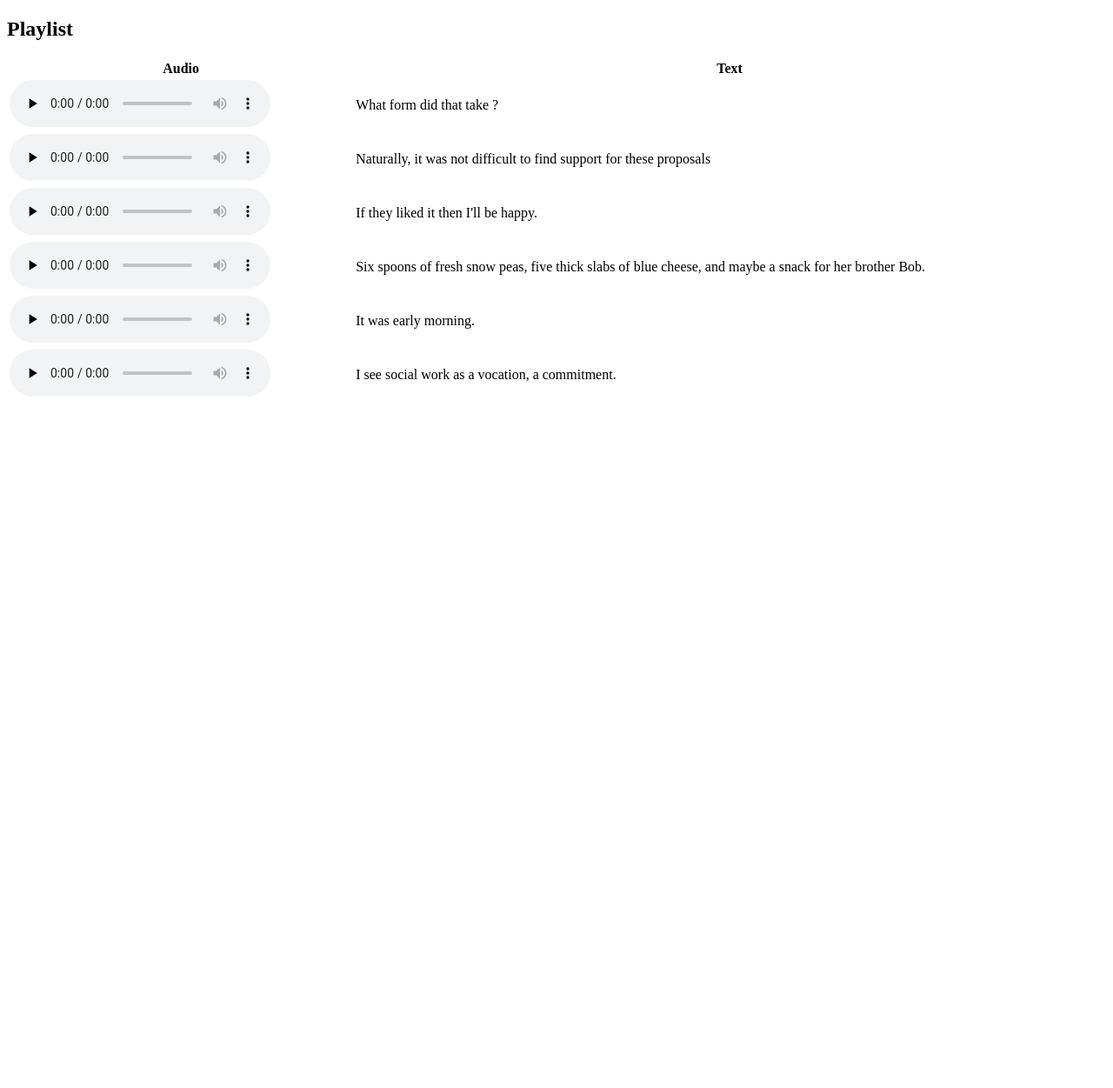
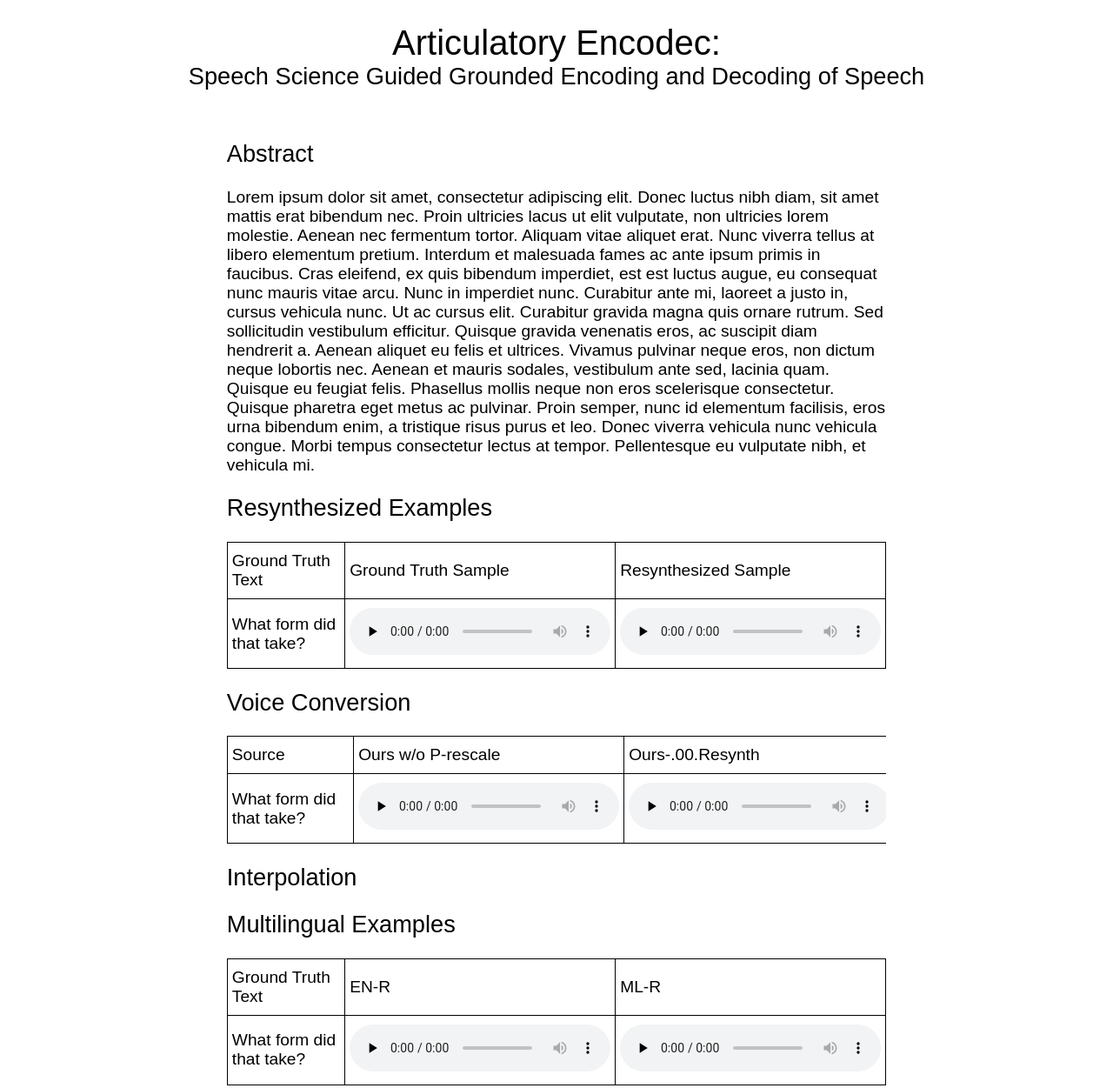
Before and after one commit to articulatoryencodec/articulatoryencodec.github.io, a plain HTML site: page index.html in a window 1280 px wide. Shown: the top 1251 px of the page at 87% size. Before the commit the page ends 800 px from the top, so only its background shows below. Drawn offline with Linux system fonts and the light colour scheme; a web font is replaced by a local one.

Commit message:
Add new website version

```diff
--- a/index.html
+++ b/index.html
@@ -1,70 +1,191 @@
 <!DOCTYPE HTML>
 <html lang="en">
   <head>
+    <title>Articulatory Encodec</title>
+
     <meta http-equiv="Content-Type" content="text/html; charset=UTF-8">
-
     <meta name="viewport" content="width=device-width, initial-scale=1">
 
-    <link rel="stylesheet" type="text/css" href="stylesheet.css">
+    <link rel="stylesheet" type="text/css" href="static/style.css">
+    <link rel="stylesheet" href="https://use.typekit.net/ugi7azv.css">
   </head>
 
   <body>
-                <h2>Playlist</h2>
 
-                <table style="width:100%">
+    <div id="title-sec">
+      <h1 id="title">Articulatory Encodec:</h1>
+      <h2 id="subtitle">
+        Speech Science Guided Grounded
+        Encoding and Decoding of Speech
+      </h2>
+    </div>
+    <div id="abstract-sec" class="sec">
+
+      <h2 id="abstract-title" class="sec-title">Abstract</h2>
+      <p id="abstract-p">
+        Lorem ipsum dolor sit amet, consectetur adipiscing elit. Donec luctus
+        nibh diam, sit amet mattis erat bibendum nec. Proin ultricies lacus
+        ut elit vulputate, non ultricies lorem molestie. Aenean nec fermentum
+        tortor. Aliquam vitae aliquet erat. Nunc viverra tellus at libero
+        elementum pretium. Interdum et malesuada fames ac ante ipsum primis
+        in faucibus. Cras eleifend, ex quis bibendum imperdiet, est est
+        luctus augue, eu consequat nunc mauris vitae arcu. Nunc in imperdiet
+        nunc. Curabitur ante mi, laoreet a justo in, cursus vehicula nunc. Ut
+        ac cursus elit. Curabitur gravida magna quis ornare rutrum.
+
+        Sed sollicitudin vestibulum efficitur. Quisque gravida venenatis eros,
+        ac suscipit diam hendrerit a. Aenean aliquet eu felis et ultrices.
+        Vivamus pulvinar neque eros, non dictum neque lobortis nec. Aenean et
+        mauris sodales, vestibulum ante sed, lacinia quam. Quisque eu feugiat
+        felis. Phasellus mollis neque non eros scelerisque consectetur.
+        Quisque pharetra eget metus ac pulvinar. Proin semper, nunc id
+        elementum facilisis, eros urna bibendum enim, a tristique risus purus
+        et leo. Donec viverra vehicula nunc vehicula congue. Morbi tempus
+        consectetur lectus at tempor. Pellentesque eu vulputate nibh, et
+        vehicula mi.
+
+      </p>
+
+
+    </div>
+    <div id="resynth-sec" class="sec">
+      <h2 id="resynth-title" class="sec-title">Resynthesized Examples</h2>
+      <table class="tg">
+      <thead>
         <tr>
-                    <th>Audio</th>
-                    <th>Text</th>
+          <th class="tg-0lax">Ground Truth Text</th>
+          <th class="tg-0lax">Ground Truth Sample</th>
+          <th class="tg-0lax">Resynthesized Sample</th>
         </tr>
+      </thead>
+      <tbody>
         <tr>
-                    <td>
+          <td class="tg-0lax">What form did that take?</td>
+          <td class="tg-0lax">
             <audio class="player" controls preload="none">
-                        <source src="p247_275.wav" type="audio/wav">
+              <source src="static/resynth/p247_275.wav" type="audio/wav">
             </audio>
           </td>
-                    <td>What form did that take ?</td>
-                  </tr>
-                  <tr>
-                    <td>
+          <td class="tg-0lax">
             <audio class="player" controls preload="none">
-                        <source src="p277_119.wav" type="audio/wav">
+              <source src="static/resynth/p247_275.wav" type="audio/wav">
             </audio>
           </td>
-                    <td>Naturally, it was not difficult to find support for these proposals</td>
         </tr>
+      </tbody>
+      </table>
+    </div>
+
+    <div id="vc-sec" class="sec">
+
+      <h2 id="vc-title" class="sec-title">Voice Conversion</h2>
+      <div id="vc-wrapper">
+      <table class="tg">
+      <thead>
         <tr>
-                    <td>
+          <th class="tg-0lax" id="vc-source-text">Source</th>
+          <th class="tg-0lax">Ours w/o P-rescale</th>
+          <th class="tg-0lax">Ours-.00.Resynth</th>
+          <th class="tg-0lax">YourTTS</th>
+          <th class="tg-0lax">QuickVC</th>
+        </tr>
+      </thead>
+      <tbody>
+        <tr>
+          <td class="tg-0lax">What form did that take?</td>
+          <td class="tg-0lax">
             <audio class="player" controls preload="none">
-                        <source src="p276_118.wav" type="audio/wav">
+              <source src="static/vc/p247_275.wav" type="audio/wav">
             </audio>
           </td>
-                    <td>If they liked it then I'll be happy.</td>
-                  </tr>
-                  <tr>
-                    <td>
+          <td class="tg-0lax">
             <audio class="player" controls preload="none">
-                        <source src="p254_003.wav" type="audio/wav">
+              <source src="static/vc/p247_275.wav" type="audio/wav">
             </audio>
           </td>
-                    <td>Six spoons of fresh snow peas, five thick slabs of blue cheese, and maybe a snack for her brother Bob.</td>
-                  </tr>
-                  <tr>
-                    <td>
+          <td class="tg-0lax">
             <audio class="player" controls preload="none">
-                        <source src="p307_396.wav" type="audio/wav">
+              <source src="static/vc/p247_275.wav" type="audio/wav">
             </audio>
           </td>
-                    <td>It was early morning.</td>
-                  </tr>
-                  <tr>
-                    <td>
+          <td class="tg-0lax">
             <audio class="player" controls preload="none">
-                        <source src="p301_182.wav" type="audio/wav">
+              <source src="static/vc/p247_275.wav" type="audio/wav">
             </audio>
           </td>
-                    <td>I see social work as a vocation, a commitment.</td>
         </tr>
+      </tbody>
       </table>
+      </div>
+
+    </div>
+
+    <div id="interp-sec" class="sec">
+
+      <h2 id="interp-title" class="sec-title">Interpolation</h2>
+
+    </div>
+
+    <div id="multi-sec" class="sec">
+
+      <h2 id="multi-title" class="sec-title">Multilingual Examples</h2>
+      <table class="tg">
+      <thead>
+        <tr>
+          <th class="tg-0lax">Ground Truth Text</th>
+          <th class="tg-0lax">EN-R</th>
+          <th class="tg-0lax">ML-R</th>
+        </tr>
+      </thead>
+      <tbody>
+        <tr>
+          <td class="tg-0lax">What form did that take?</td>
+          <td class="tg-0lax">
+            <audio class="player" controls preload="none">
+              <source src="static/multi/p247_275.wav" type="audio/wav">
+            </audio>
+          </td>
+          <td class="tg-0lax">
+            <audio class="player" controls preload="none">
+              <source src="static/multi/p247_275.wav" type="audio/wav">
+            </audio>
+          </td>
+        </tr>
+      </tbody>
+      </table>
+
+    </div>
+
+    <div id="expr-sec" class="sec">
+
+      <h2 id="expr-title" class="sec-title">Expressive Speech</h2>
+      <table class="tg">
+      <thead>
+        <tr>
+          <th class="tg-0lax">Ground Truth Text</th>
+          <th class="tg-0lax">Ground Truth Example</th>
+          <th class="tg-0lax">Resynthesized Example</th>
+        </tr>
+      </thead>
+      <tbody>
+        <tr>
+          <td class="tg-0lax">What form did that take?</td>
+          <td class="tg-0lax">
+            <audio class="player" controls preload="none">
+              <source src="static/expr/p247_275.wav" type="audio/wav">
+            </audio>
+          </td>
+          <td class="tg-0lax">
+            <audio class="player" controls preload="none">
+              <source src="static/expr/p247_275.wav" type="audio/wav">
+            </audio>
+          </td>
+        </tr>
+      </tbody>
+      </table>
+
+    </div>
+
 </body>
 
 </html>
--- /dev/null
+++ b/static/style.css
@@ -0,0 +1,93 @@
+#title {
+  font-family: futura-pt, sans-serif;
+  font-size: 2.5em;
+  font-weight: 500;
+  font-style: normal;
+
+  width: 100%;
+  text-align: center;
+  margin-bottom: 0;
+}
+
+#subtitle {
+  font-family: futura-pt, sans-serif;
+  font-size: 1.7em;
+  font-weight: 500;
+  font-style: normal;
+
+  width: 100%;
+  text-align: center;
+  margin-top: 0;
+  padding-top: 0;
+}
+
+#title-sec {
+  width: 100%;
+  height: 7em;
+}
+
+.sec {
+  width: 60%;
+  margin: 0 auto;
+}
+
+.sec-title {
+  font-family: futura-pt, sans-serif;
+  font-size: 1.7em;
+  font-weight: 500;
+  font-style: normal;
+}
+
+#abstract-p {
+  font-family: futura-pt, sans-serif;
+  font-size: 1.2em;
+  font-weight: 500;
+  font-style: normal;
+}
+
+.tg {
+  border-collapse: collapse;
+  border-spacing: 0;
+  width: 100%;
+}
+.tg td {
+  font-family: futura-pt, sans-serif;
+  font-size: 1.2em;
+
+  text-align: center;
+  margin: 0 auto;
+  border-color: black;
+  border-style: solid;
+  border-width: 1px;
+  overflow: hidden;
+  padding: 10px 5px;
+  word-break: normal;
+  vertical-align: middle;
+}
+.tg th {
+  font-family: futura-pt, sans-serif;
+  font-weight: 500;
+  font-size: 1.2em;
+
+  text-align: center;
+  margin: 0 auto;
+  border-color: black;
+  border-style: solid;
+  border-width: 1px;
+  overflow: hidden;
+  padding: 10px 5px;
+  word-break: normal;
+  vertical-align: middle;
+}
+.tg .tg-0lax {
+  text-align: left;
+  vertical-align: middle;
+}
+
+#vc-wrapper {
+    overflow-x: scroll;
+}
+
+#vc-source-text {
+    min-width: 7em;
+}
```
Also changed, not shown: 10 other files. Lines whose indentation alone changed are shown as unchanged.
